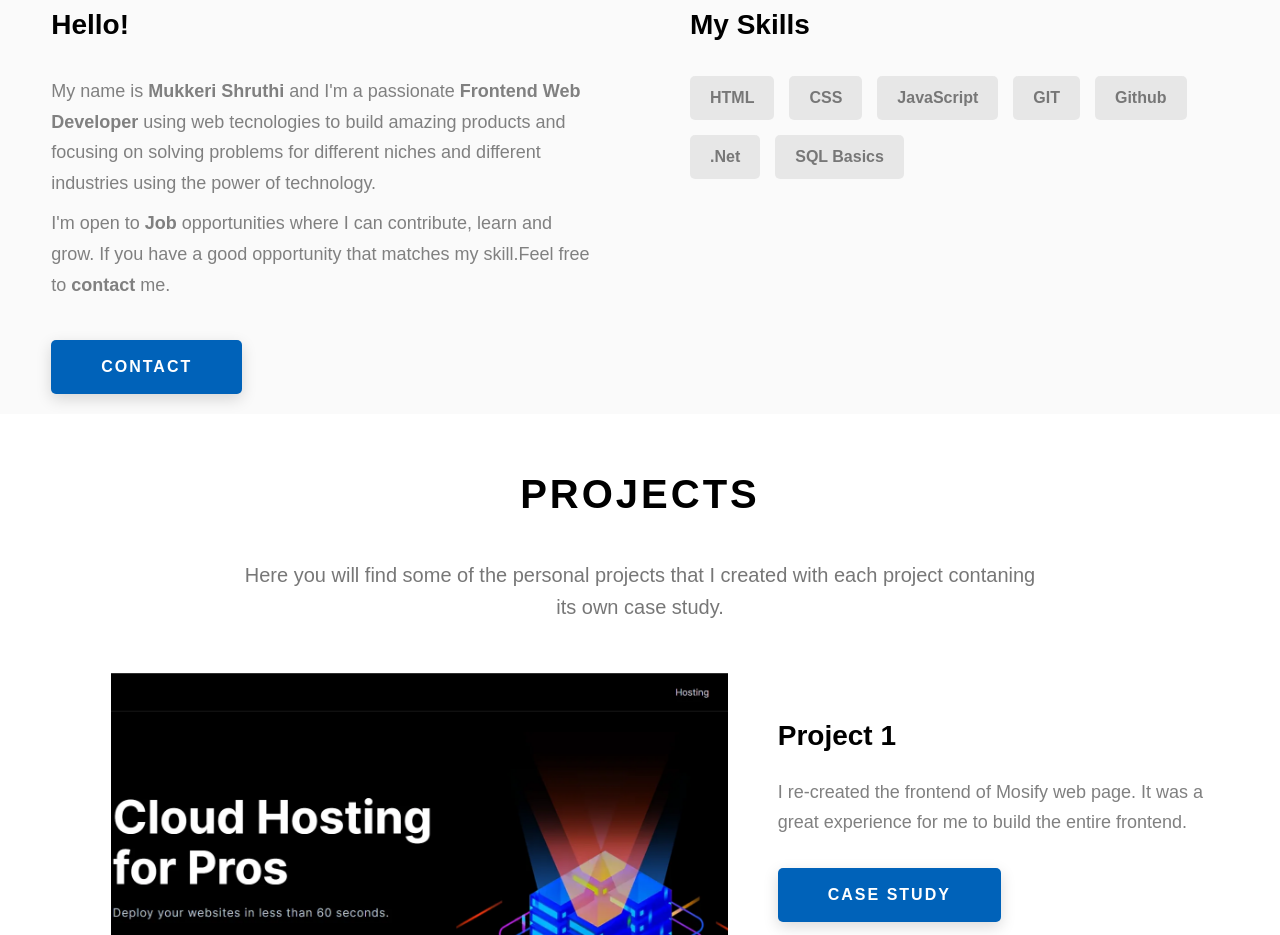
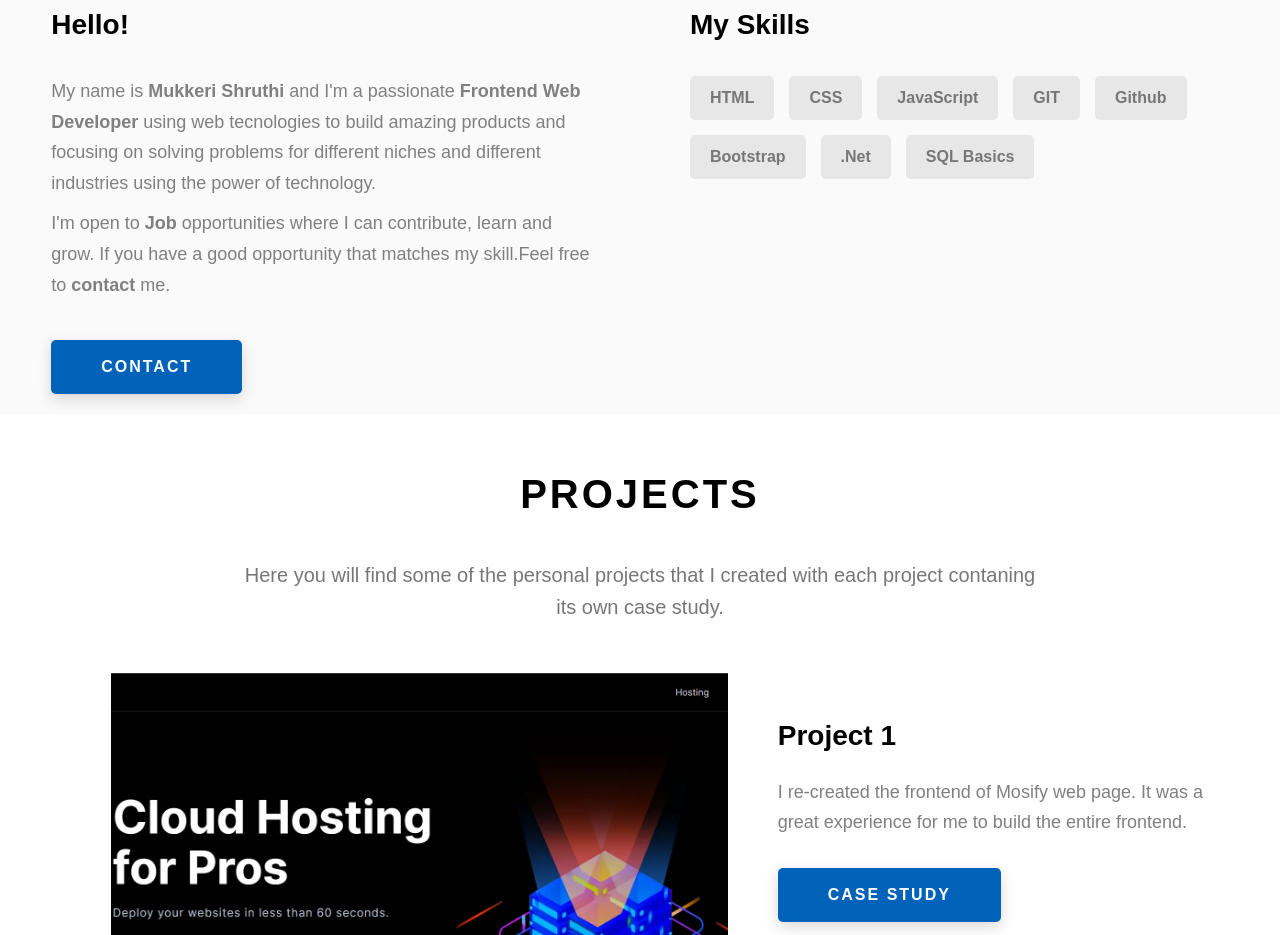
Before and after one commit to Shruthi-Mukkeri/shruthiportfolio, a website built with Parcel: page index.html in a window 1280 px wide. Shown: the part 1160-2095 px from the top of the page. Built offline with nearby package versions, Linux system fonts and the light colour scheme.

Commit message:
changed in about.

```diff
--- a/index.html
+++ b/index.html
@@ -98,6 +98,7 @@
               <div class="skills__skill">JavaScript</div>
               <div class="skills__skill">GIT</div>
               <div class="skills__skill">Github</div>
+              <div class="skills__skill">Bootstrap</div>
               <div class="skills__skill">.Net</div>
               <div class="skills__skill">SQL Basics</div>
             </div>
```
Also changed, not shown: components/About.html (+1 -0 lines).
